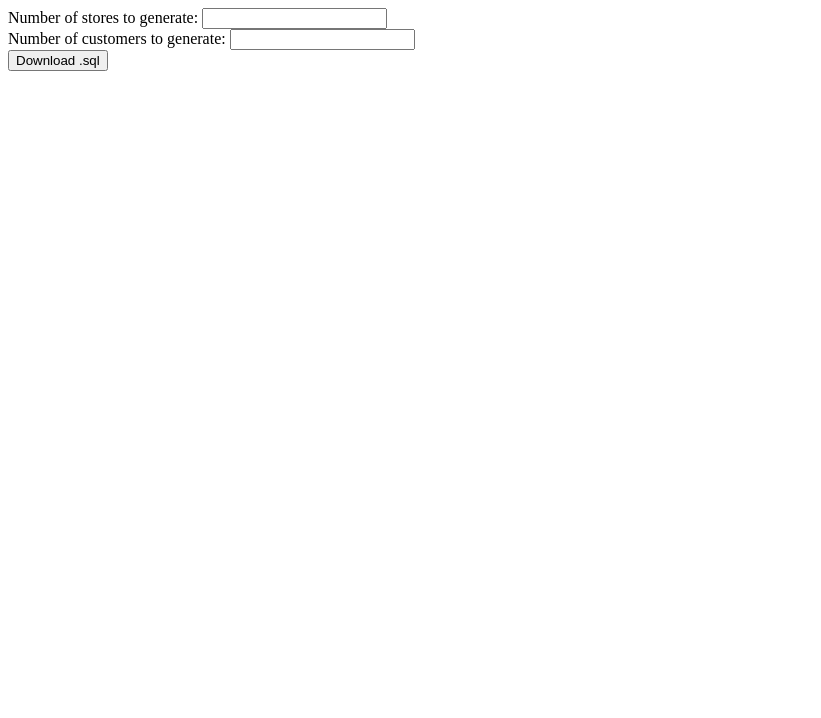
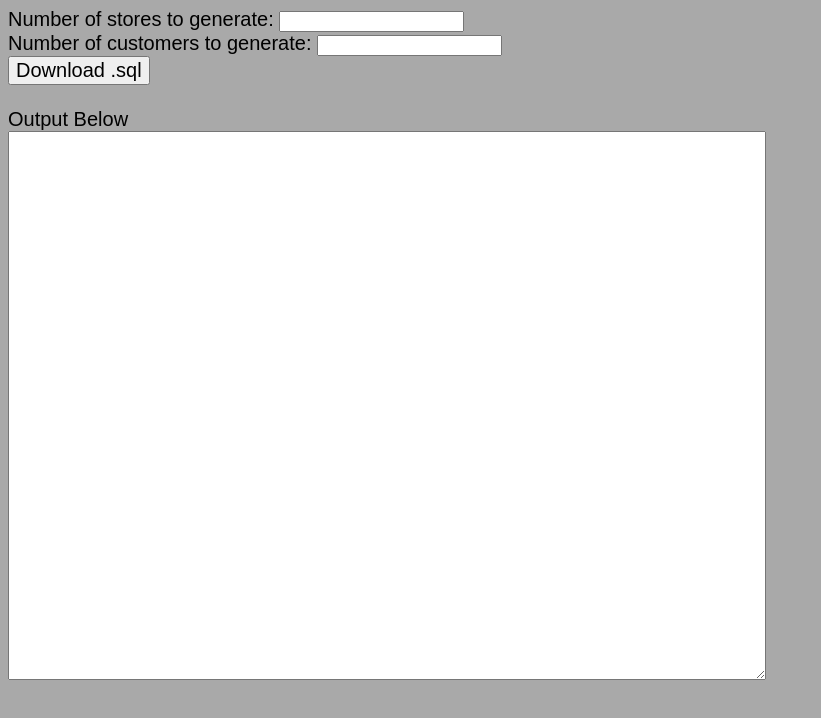
Before and after one commit to ethw/304-fake-data-generator, a plain HTML site: page index.html in a window 1280 px wide. Shown: the whole page, without its empty margins (0-821 px from the left). Drawn offline with Linux system fonts and the light colour scheme.

Commit message:
Add warning and output box back

```diff
--- a/index.html
+++ b/index.html
@@ -2,12 +2,15 @@
   <head>
     <title>304 Fake Data Generator</title>
   </head>
-  <body>
-    <form>
-      Number of stores to generate: <input type="text" id="numStores"><br>
-      Number of customers to generate: <input type="text" id="numCustomers"><br>
-      <button onclick="generate()">Download .sql</button>
+  <body style="background: darkgrey; font-family: arial; font-size: 20px;">
+    <form style="margin-bottom: 0px;">
+      Number of stores to generate: <input type="number" id="numStores"><br>
+      Number of customers to generate: <input type="number" id="numCustomers">
     </form>
+    <button onclick="generate()" style="font-size: 20px; display: inline;">Download .sql</button>
+    <div id="warning" style="color: red; display: none;">Enter numbers >0 in both fields</div><br><br>
+    Output Below<br>
+    <textarea id="output" readonly style="height: 70%;width: 60%;"></textarea>
     <script src="js/generator.js"></script>
   </body>
 </html>
--- a/js/generator.js
+++ b/js/generator.js
@@ -91,8 +91,15 @@ function createData(numStores, numCustomers) {
 }
 
 function generate() {
-  createData(document.getElementById("numStores").value,
-             document.getElementById("numCustomers").value)
+  var numStores = document.getElementById('numStores').value
+  var numCustomers = document.getElementById('numCustomers').value
+
+  if (numStores > 0 && numCustomers > 0) {
+    document.getElementById('output').innerHTML = createData(numStores, numCustomers)
+  } else {
+    var warning = document.getElementById('warning')
+    warning.style.display = "inline"
+  }
 }
 
 var start = 'INSERT INTO '
```
